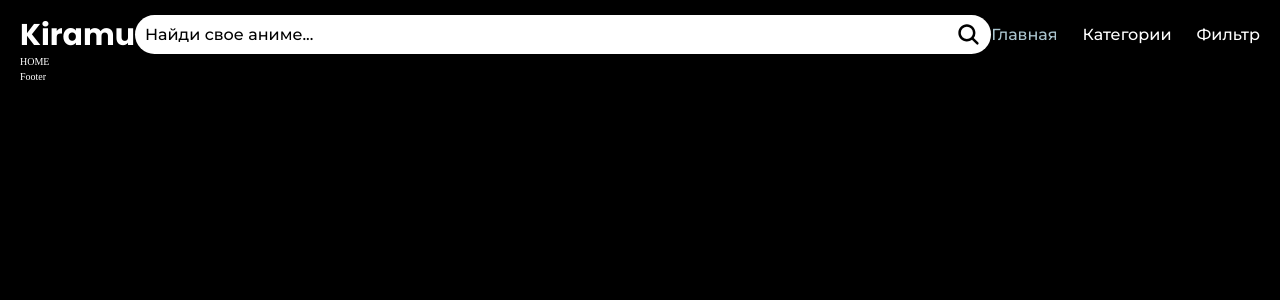
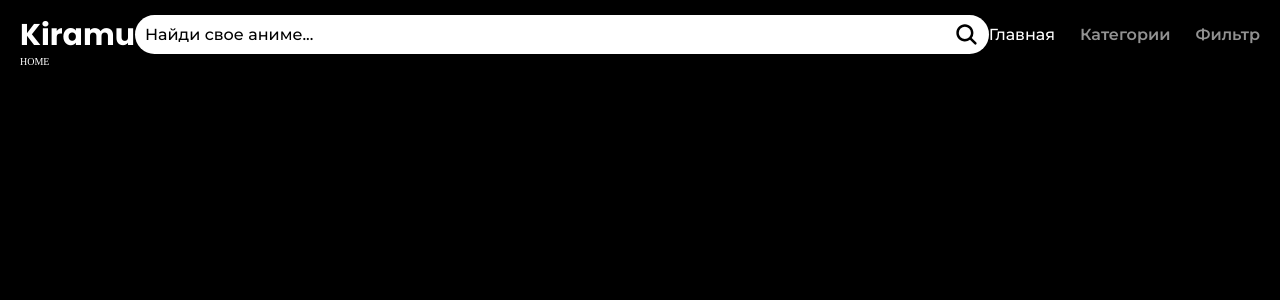
Before and after one commit to Tsarkashrk/Kiramu, a React (Vite) app: page / in a window 1280 px wide. Shown: the top 300 px of the page. Built offline with nearby package versions, Linux system fonts and the light colour scheme.

Commit message:
[Kiramu-7]: changed color variables and palette

```diff
--- a/src/components/layout/Footer/Footer.jsx
+++ b/src/components/layout/Footer/Footer.jsx
@@ -3,7 +3,7 @@ import React from 'react';
 const Footer = () => {
   return (
     <footer className='footer'>
-      Footer
+
     </footer>
   )
 }
--- a/src/components/layout/Header/Header.jsx
+++ b/src/components/layout/Header/Header.jsx
@@ -1,13 +1,15 @@
 import React from "react";
+import { Link } from "react-router-dom";
+
 import Search from "../../ui/Search/Search";
 import Navigation from "../../ui/Navigation/Navigation";
 
 const Header = () => {
   return (
     <header className="header">
-      <a className="header__logo" href="/">
+      <Link className="header__logo" to="/">
         Kiramu
-      </a>
+      </Link>
 
       <Search />
 
--- a/src/components/layout/Header/_header.scss
+++ b/src/components/layout/Header/_header.scss
@@ -5,20 +5,18 @@
 
   background-color: $background-color;
 
-  color: $primary-color;
-
   &__logo {
     font-family: $secondary-font-bold;
     font-size: $lg-font-size;
     line-height: 100%;
-    color: $primary-color;
+    color: $font-color-active;
 
     transition: $primary-transition;
 
     cursor: pointer;
 
     &:hover {
-      color: $primary-color-hover;
+      color: $font-color-hover;
     }
   }
 }
--- a/src/components/ui/Navigation/Navigation.jsx
+++ b/src/components/ui/Navigation/Navigation.jsx
@@ -8,8 +8,8 @@ const Navigation = () => {
     <>
       <nav className="navigation">
         <NavLink className={setActive} to="/" >Главная</NavLink>
-        <NavLink className={setActive} to="/categories" onClick={setActive}>Категории</NavLink>
-        <NavLink className={setActive} to="/filter" onClick={setActive}>Фильтр</NavLink>
+        <NavLink className={setActive} to="/categories">Категории</NavLink>
+        <NavLink className={setActive} to="/filter">Фильтр</NavLink>
       </nav>
     </>
   )
--- a/src/components/ui/Navigation/_navigation.scss
+++ b/src/components/ui/Navigation/_navigation.scss
@@ -3,20 +3,20 @@
   gap: 2.5rem;
 
   &__link {
-    font-family: $primary-font-medium;
+    font-family: $primary-font-semibold;
     font-size: $xs-font-size;
-    color: $primary-color;
+    color: $font-color-ignore;
 
     transition: $primary-transition;
 
     &:hover {
-      color: $primary-color-hover;
+      color: $font-color-hover;
     }
 
     &--active {
       font-family: $primary-font-medium;
       font-size: $xs-font-size;
-      color: $primary-color-hover;
+      color: $font-color-active;
     }
   }
 }
--- a/src/components/ui/Search/_search.scss
+++ b/src/components/ui/Search/_search.scss
@@ -17,7 +17,7 @@
     border: none;
     border-radius: 2rem;
 
-    background-color: $primary-color;
+    background-color: $font-color-active;
 
     font-family: $primary-font-medium;
     font-size: $xs-font-size;
--- a/src/scss/main.css
+++ b/src/scss/main.css
@@ -80,18 +80,17 @@ body {
   align-items: center;
   justify-content: space-between;
   background-color: #000000;
-  color: #ffffff;
 }
 .header__logo {
   font-family: "PoppinsBold", sans-serif;
   font-size: 3rem;
   line-height: 100%;
   color: #ffffff;
-  transition: all 0.3s ease-in-out;
+  transition: all 0.2s ease-in-out;
   cursor: pointer;
 }
 .header__logo:hover {
-  color: #abc5cf;
+  color: #c0c0c0;
 }
 
 .navigation {
@@ -99,18 +98,18 @@ body {
   gap: 2.5rem;
 }
 .navigation__link {
-  font-family: "MontserratMedium", sans-serif;
+  font-family: "MontserratSemiBold", sans-serif;
   font-size: 1.6rem;
-  color: #ffffff;
-  transition: all 0.3s ease-in-out;
+  color: #929292;
+  transition: all 0.2s ease-in-out;
 }
 .navigation__link:hover {
-  color: #abc5cf;
+  color: #c0c0c0;
 }
 .navigation__link--active {
   font-family: "MontserratMedium", sans-serif;
   font-size: 1.6rem;
-  color: #abc5cf;
+  color: #ffffff;
 }
 
 .search {
```
Also changed, not shown: src/scss/abstracts/_variables.scss (+4 -4 lines), 1 other file (tests, documents, lock files or other folders).
